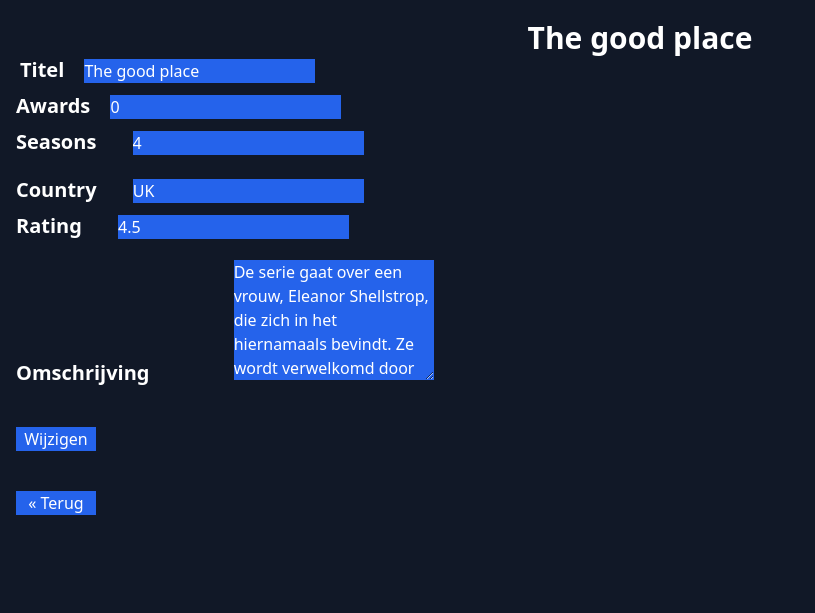
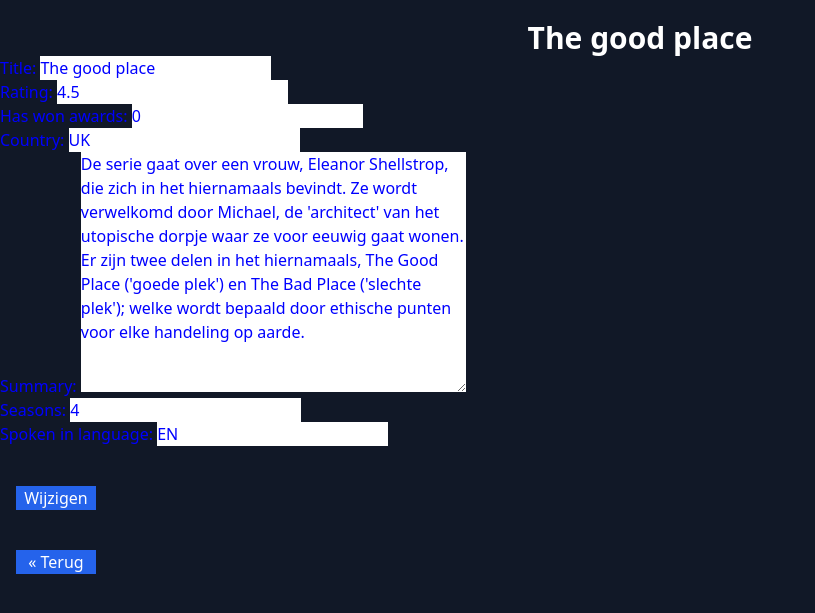
Before and after one commit to ErhanCitil/netland, a Django app: page /updateserie/1 in a window 1280 px wide. Shown: the top 613 px of the page, without its empty margins (0-815 px from the left). Run offline with Django 4.2, Linux system fonts and the light colour scheme; data comes from the database, SQL or seed files in the repository.

Commit message:
Cleaned the serie application

```diff
--- /dev/null
+++ b/serie/forms.py
@@ -0,0 +1,16 @@
+from django import forms
+from .models import Series
+
+class SerieForm(forms.ModelForm):
+    class Meta:
+        model = Series
+        fields = ['title', 'rating', 'has_won_awards', 'country', 'summary', 'seasons', 'spoken_in_language']
+        wdigets = {
+            'title': forms.TextInput(attrs={'class': 'form-control'}),
+            'rating': forms.NumberInput(attrs={'class': 'form-control'}),
+            'has_won_awards': forms.NumberInput(attrs={'class': 'form-control'}),
+            'country': forms.TextInput(attrs={'class': 'form-control'}),
+            'summary': forms.Textarea(attrs={'class': 'form-control'}),
+            'seasons': forms.NumberInput(attrs={'class': 'form-control'}),
+            'spoken_in_language': forms.TextInput(attrs={'class': 'form-control'}),
+        }
--- a/serie/urls.py
+++ b/serie/urls.py
@@ -1,12 +1,10 @@
 from django.urls import path
 from .models import *
 from .views import *
-from . import views
 
 urlpatterns = [
         path('', Index.as_view(), name='index'),
-        path('serie/<int:id>', DetailSeries.as_view(), name='detailserie'),
-        path('updateserie/<int:id>', UpdateSerie.as_view(), name='updateserie'),
-        path('updateserie/updateseriedetails/<int:id>', views.updateseriedetails, name='updateseriedetails'),
+        path('serie/<int:pk>', DetailSerie.as_view(), name='detailserie'),
+        path('updateserie/<int:pk>', UpdateSerie.as_view(), name='updateserie'),
         path('deleteserie/<int:id>', DeleteSerie.as_view(), name='deleteserie'),
 ]
--- a/serie/views.py
+++ b/serie/views.py
@@ -1,15 +1,11 @@
-from django.shortcuts import get_object_or_404
 from .models import *
-from django.http import HttpResponseRedirect
+from django.views import generic
+from django.urls import reverse_lazy
+from movie.models import *
+from .forms import *
 
-from django.views.generic.list import ListView
-
-from django.views.generic.edit import CreateView, UpdateView, DeleteView
-from django.urls import reverse_lazy
-
-from movie.models import Movies
 # Create your views here.
-class Index(ListView):
+class Index(generic.ListView):
     model = Series
     template_name = 'index.html'
     context_object_name = 'series'
@@ -19,36 +15,17 @@
         context['movies'] = Movies.objects.all()
         return context
 
-class DetailSeries(ListView):
+class DetailSerie(generic.DetailView):
     model = Series
     template_name = 'detailserie.html'
 
-    def get_context_data(self, **kwargs):
-        context = super().get_context_data(**kwargs)
-        context['object'] = Series.objects.get(id=self.kwargs['id'])
-        return context
-
-class UpdateSerie(ListView):
+class UpdateSerie(generic.UpdateView):
     model = Series
     template_name = 'updateserie.html'
+    form_class = SerieForm
+    success_url = reverse_lazy('index')
 
-    def get_context_data(self, **kwargs):
-        context = super().get_context_data(**kwargs)
-        context['object'] = Series.objects.get(id=self.kwargs['id'])
-        return context
-
-def updateseriedetails(request, id):
-    obj = get_object_or_404(Series, pk=id)
-    obj.title = request.POST['title']
-    obj.rating = request.POST['rating']
-    obj.summary = request.POST['summary']
-    obj.has_won_awards = request.POST['has_won_awards']
-    obj.seasons = request.POST['seasons']
-    obj.country = request.POST['country']
-    obj.save()
-    return HttpResponseRedirect("/")
-
-class DeleteSerie(DeleteView):
+class DeleteSerie(generic.DeleteView):
     model = Series
     template_name = 'deleteserie.html'
     success_url = reverse_lazy('index')
--- a/templates/updateserie.html
+++ b/templates/updateserie.html
@@ -17,67 +17,10 @@
       {{object.title}}
     </h1>
     <div class="flex flex-col">
-      <form action="updateseriedetails/{{object.id}}" class="" method="post">
+      <form style="color: blue;" method="post">
         {% csrf_token %}
-        <label for="title" class="pr-4 pl-5 font-bold text-xl">Titel</label>
-        <input
-          class="bg-blue-600"
-          type="text"
-          name="title"
-          value="{{object.title}}"
-        />
 
-        <div class="pt-2">
-          <label for="rating" class="pr-4 pl-4 font-bold text-xl">Awards</label>
-          <input
-            class="bg-blue-600 "
-            type="text"
-            name="has_won_awards"
-            value="{{object.has_won_awards}}"
-          />
-        </div>
-
-        <div class="pt-2">
-          <label for="seasons" class="pr-8.5 pl-4 font-bold text-xl"
-            >Seasons</label
-          >
-          <input
-            class="bg-blue-600 ml-8"
-            type="text"
-            name="seasons"
-            value="{{object.seasons}}"
-          />
-        </div>
-
-        <div class="pt-5">
-          <label for="country" class="pr-8.5 pl-4 font-bold text-xl"
-            >Country</label
-          >
-          <input
-          class="bg-blue-600 ml-8"
-          type="text"
-          name="country"
-          value="{{object.country}}"
-        />
-        </div>
-
-        <div class="pt-2">
-          <label for="rating" class="pr-8.5 pl-4 font-bold text-xl"
-            >Rating</label
-          >
-          <input
-            class="bg-blue-600 ml-8"
-            type="text"
-            name="rating"
-            value="{{object.rating}}"
-          />
-        </div>
-
-        <div class="pt-5">
-            <label for="Omschrijving" class="pr-8.5 pl-4 font-bold text-xl">Omschrijving</label>
-            <textarea name="summary" class="bg-blue-600 ml-20" value="" cols="20"
-                rows="5">{{object.summary}}</textarea>
-        </div>
+        {{form.as_p}}
 
         <input type="submit" class="mt-2 text-white bg-blue-600 w-20 text-center ml-4 mt-10" value="Wijzigen" />
       </form>
```
